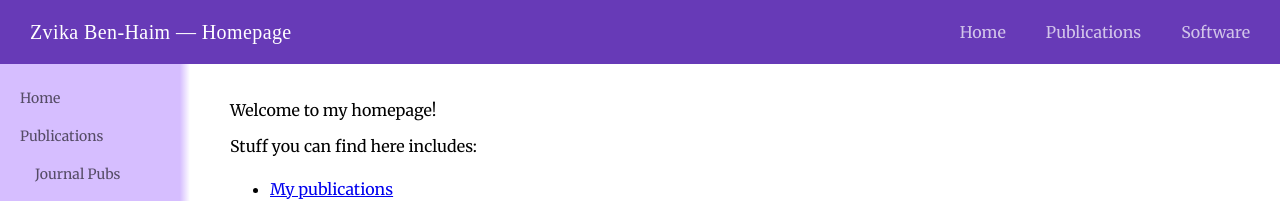
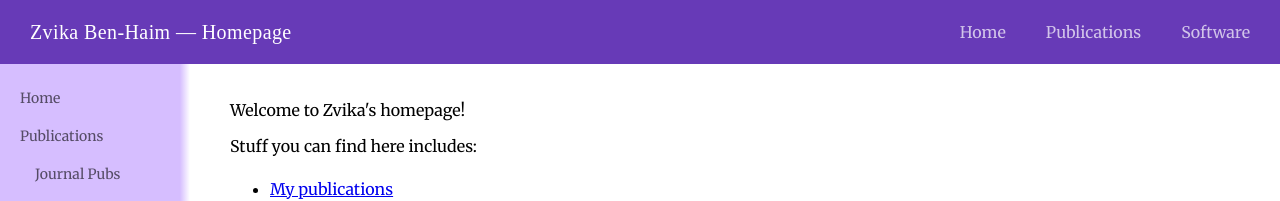
Before and after one commit to zvikabh/zvikabh.github.io, a Next.js app: page / in a window 1280 px wide. Shown: the top 201 px of the page. Built offline with nearby package versions, Linux system fonts and the light colour scheme; a web font is replaced by a local one.

Commit message:
Just a silly example PR

```diff
--- a/src/app/clientPage.js
+++ b/src/app/clientPage.js
@@ -10,7 +10,7 @@ export default function ClientPage() {
   }, [setShortTitle]);
   return (
     <>
-      <p>Welcome to my homepage!</p>
+      <p>Welcome to Zvika's homepage!</p>
       <p>Stuff you can find here includes:</p>
       <ul>
         <li><a href="/publications">My publications</a></li>
```
